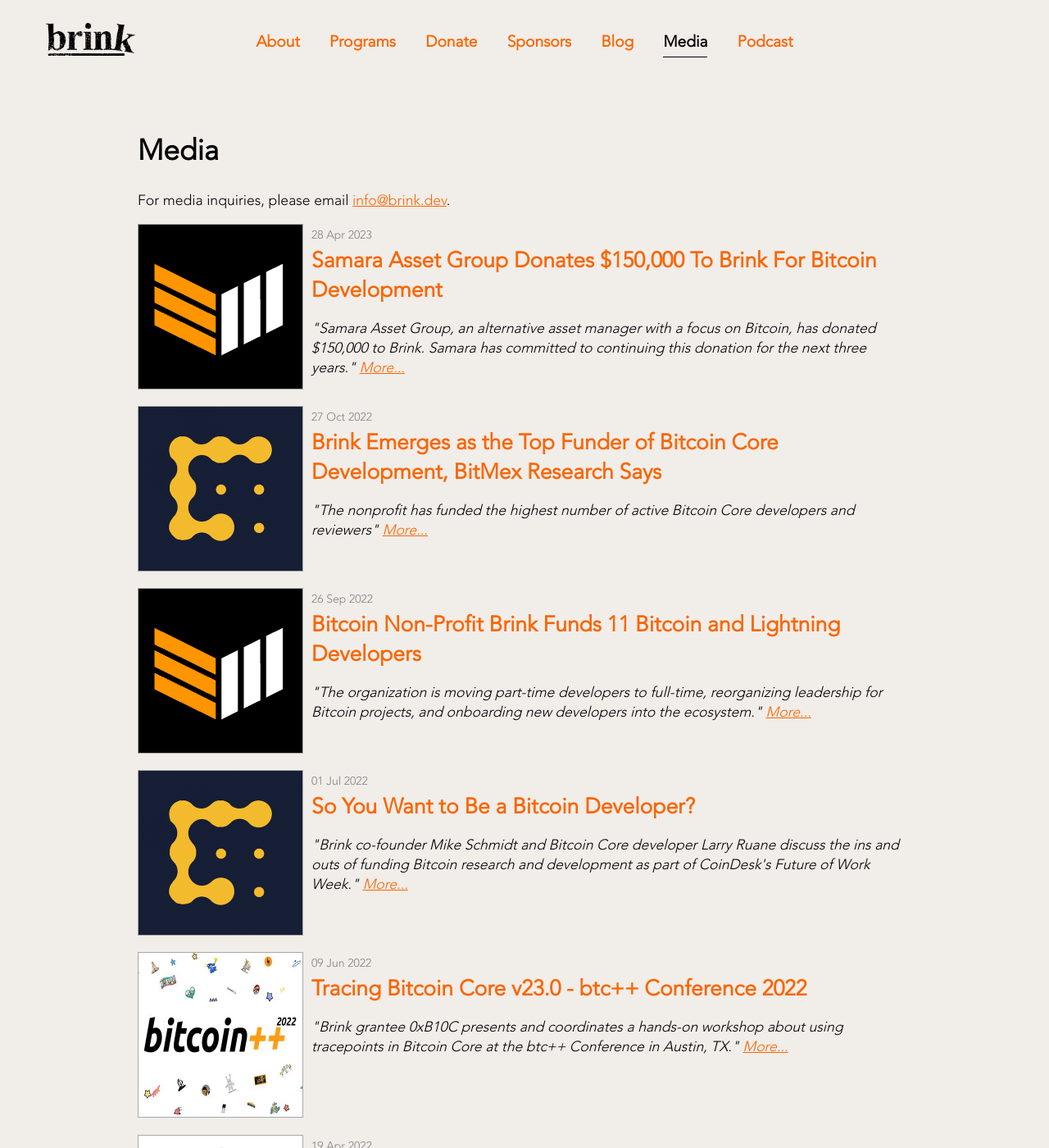
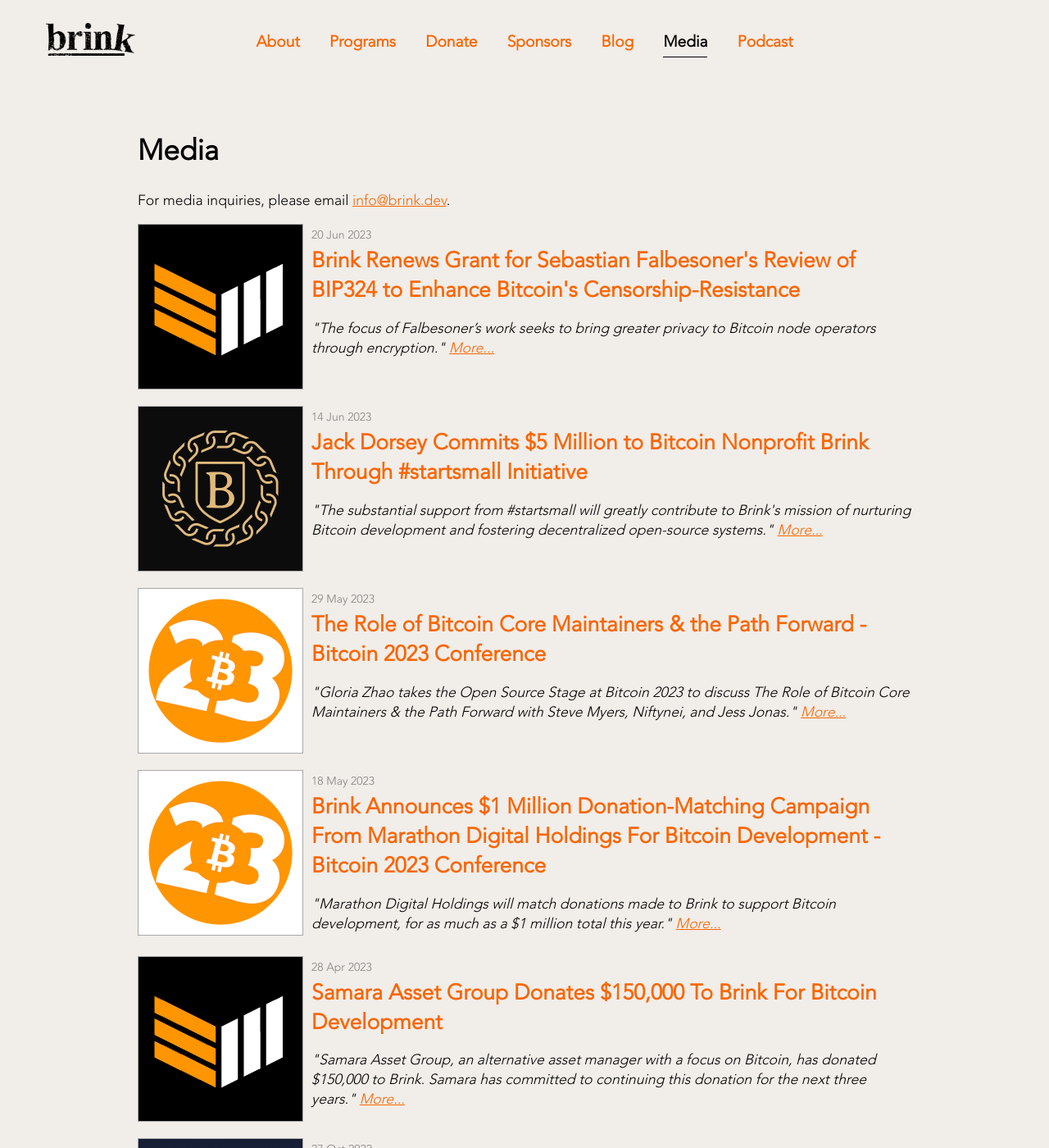
Before and after one commit to bitcoinbrink/website, a Jekyll site: the page built from media.md, in a window 1280 px wide and 1400 px high. Shown: the whole window at 82% size. Built offline with Jekyll 4.4.1, drawn with Linux system fonts in a browser that asks for light colours; some of the changed text lies outside the part shown.

Commit message:
Media: updates through June 2023

```diff
--- a/_data/media.yml
+++ b/_data/media.yml
@@ -1,3 +1,32 @@
+- date: "2023-06-20"
+  outlet: Bitcoin Magazine
+  image: bitcoin-magazine.png
+  title: "Brink Renews Grant for Sebastian Falbesoner's Review of BIP324 to Enhance Bitcoin's Censorship-Resistance"
+  description: "The focus of Falbesoner’s work seeks to bring greater privacy to Bitcoin node operators through encryption."
+  url: https://bitcoinmagazine.com/technical/brink-renews-grant-for-sebastian-falbesoners-review-of-bip324
+
+- date: "2023-06-14"
+  outlet: BTC Times
+  image: btc-times.jpg
+  title: "Jack Dorsey Commits $5 Million to Bitcoin Nonprofit Brink Through #startsmall Initiative"
+  description: "The substantial support from #startsmall will greatly contribute to Brink's mission of nurturing Bitcoin development and fostering decentralized open-source systems."
+  url: https://www.btctimes.com/news/jack-dorsey-commits-5-million-to-bitcoin-nonprofit-brink-through-startsmall-initiative
+
+- date: "2023-05-29"
+  outlet: Bitcoin 2023 Conference
+  image: bitcoin2023.png
+  title: "The Role of Bitcoin Core Maintainers & the Path Forward - Bitcoin 2023 Conference"
+  description: "Gloria Zhao takes the Open Source Stage at Bitcoin 2023 to
+  discuss The Role of Bitcoin Core Maintainers & the Path Forward with Steve Myers, Niftynei, and Jess Jonas."
+  url: https://www.youtube.com/watch?v=mdnkZunIphA&ab_channel=BitcoinMagazine
+
+- date: "2023-05-18"
+  outlet: Bitcoin 2023 Conference
+  image: bitcoin2023.png
+  title: "Brink Announces $1 Million Donation-Matching Campaign From Marathon Digital Holdings For Bitcoin Development - Bitcoin 2023 Conference"
+  description: "Marathon Digital Holdings will match donations made to Brink to support Bitcoin development, for as much as a $1 million total this year."
+  url: https://bitcoinmagazine.com/business/brink-million-dollar-bitcoin-donation-campaign
+
 - date: "2023-04-28"
   outlet: Bitcoin Magazine
   image: bitcoin-magazine.png
@@ -22,6 +51,13 @@
   reorganizing leadership for Bitcoin projects, and onboarding new developers
   into the ecosystem."
   url: https://bitcoinmagazine.com/business/bitcoin-non-profit-brink-funds-11-bitcoin-lightning-developers
+
+- date: "2022-08-11"
+  outlet: The Stephan Livera Podcast
+  image: stephan-livera-podcast.png
+  title: "Gloria Zhao - What Do Bitcoin Core Maintainers Do?"
+  description: "Gloria Zhao joins Stephan Livera to chat about what Bitcoin Core maintainers do."
+  url: https://stephanlivera.com/episode/404/
 
 - date: "2022-07-01"
   outlet: Coindesk
```
Also changed, not shown: assets/images/media/bitcoin2023.png (added).
